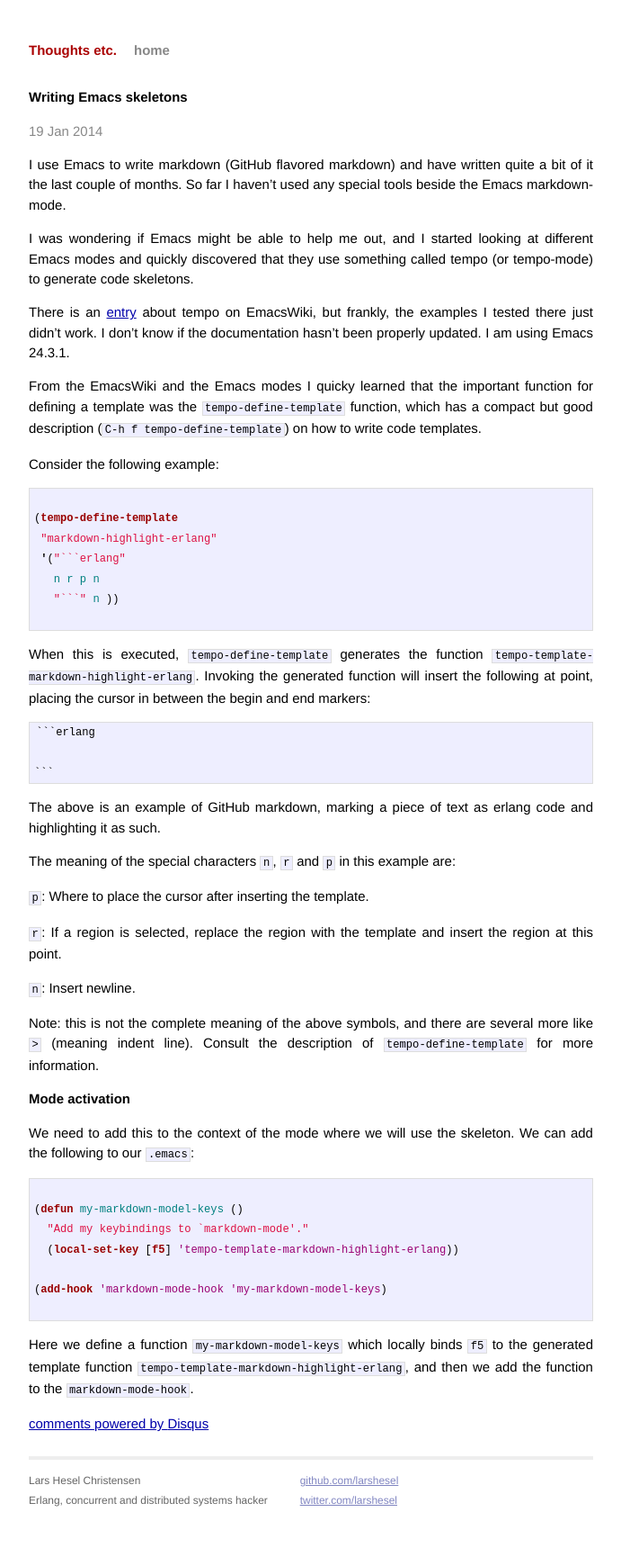
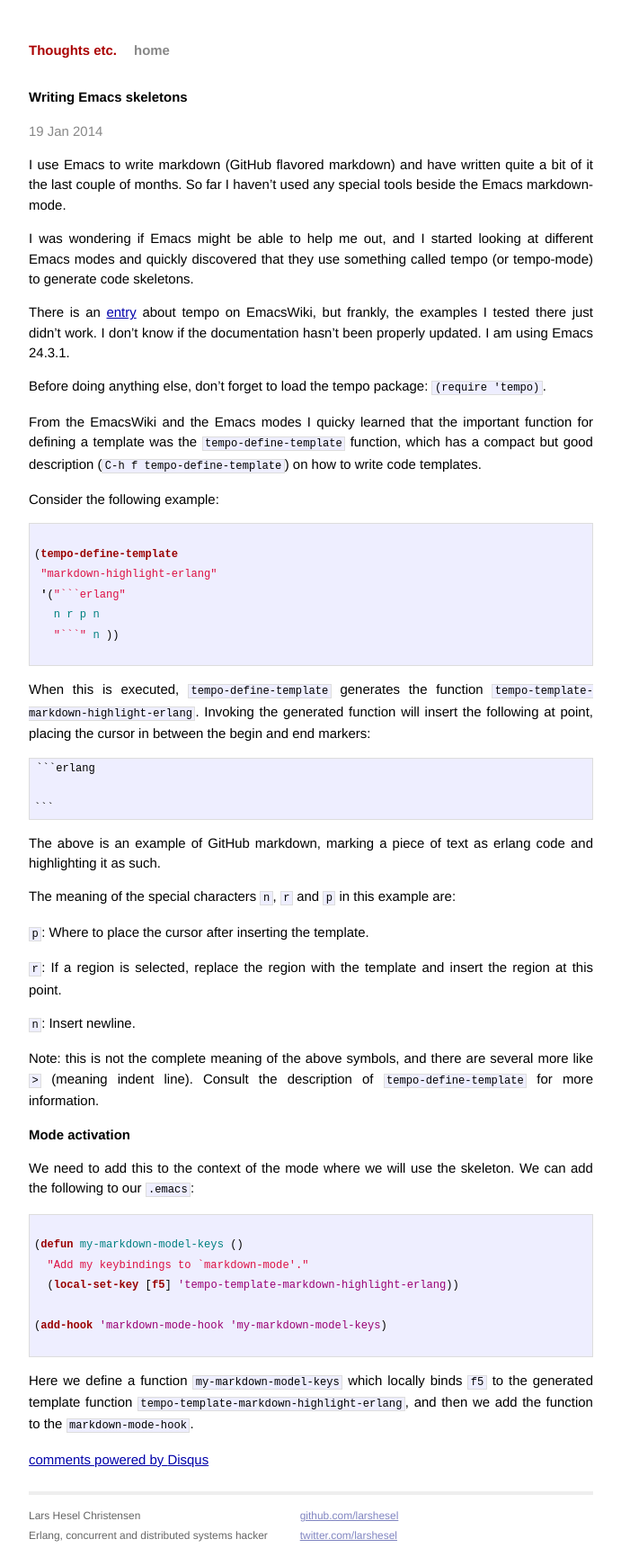
Before and after one commit to larshesel/larshesel.github.com, a Jekyll site: the page built from _posts/2014-01-19-writing-emacs-skeletons.markdown, in a window 1280 px wide. Shown: the whole page at 90% size, without its empty margins (294-985 px from the left). Built offline with Jekyll 4.4.1, drawn with Linux system fonts in a browser that asks for light colours; Markdown is read by kramdown in place of the engine named in the settings; comment, search, counter and statistics services are not loaded; before the commit the page ends 1691 px from its top, so only the background shows below that.

Commit message:
Add missing require tempo instruction.

```diff
--- a/_posts/2014-01-19-writing-emacs-skeletons.markdown
+++ b/_posts/2014-01-19-writing-emacs-skeletons.markdown
@@ -15,6 +15,9 @@ There is an [entry](http://www.emacswiki.org/emacs/TempoMode) about
 tempo on EmacsWiki, but frankly, the examples I tested there just
 didn't work. I don't know if the documentation hasn't been properly
 updated. I am using Emacs 24.3.1.
+
+Before doing anything else, don't forget to load the tempo package:
+`(require 'tempo)`.
 
 From the EmacsWiki and the Emacs modes I quicky learned that the
 important function for defining a template was the
```
